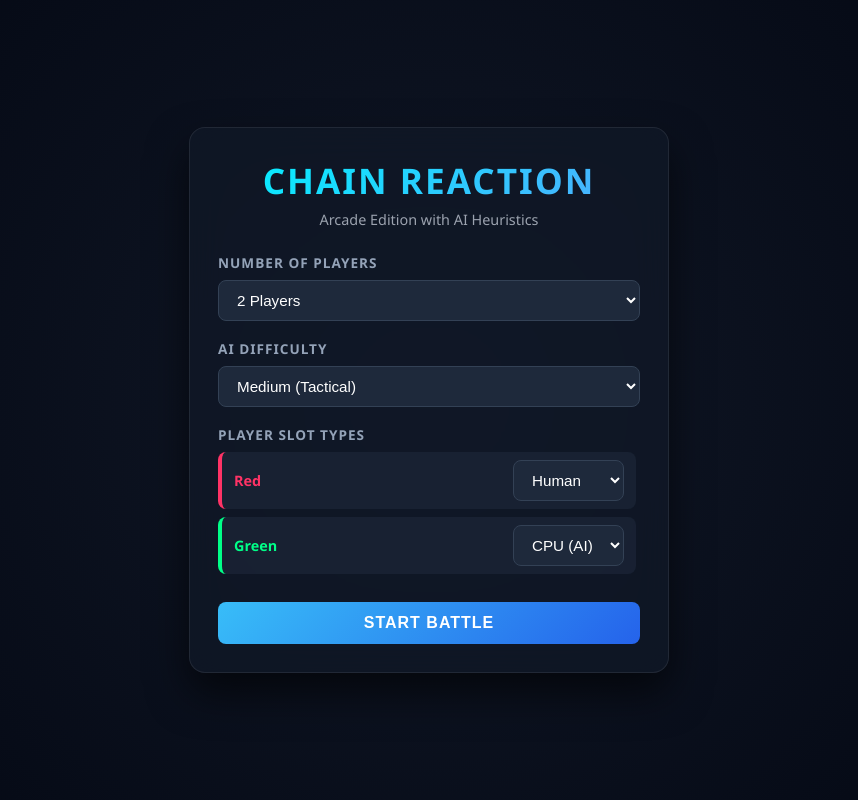
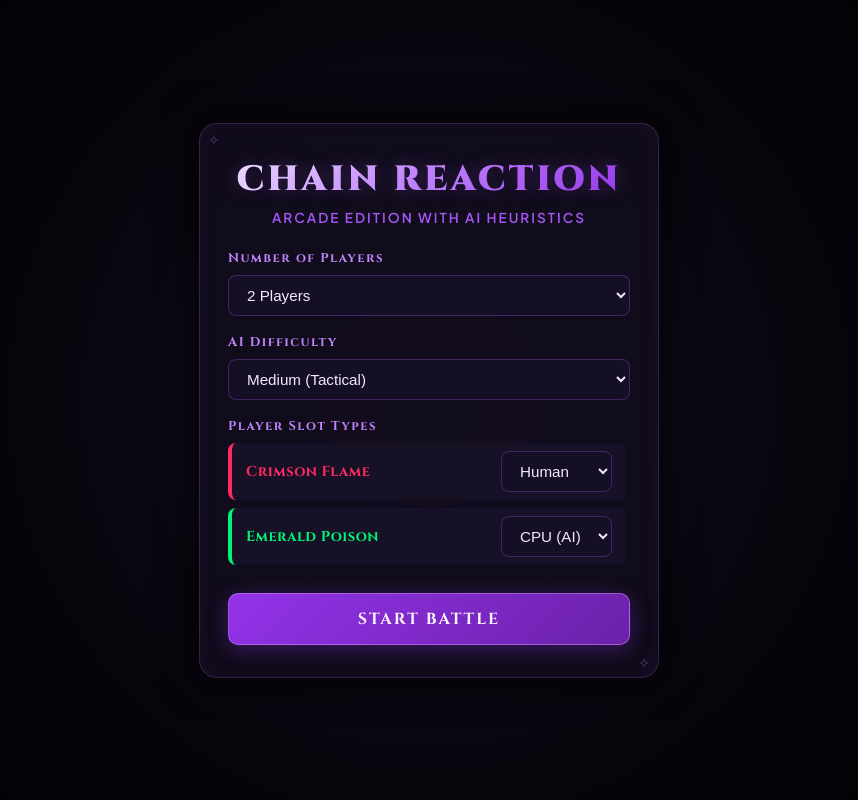
Before and after one commit to rp-2908/Chain_reaction_game, a Django app: page / in a window 1280 px wide. Shown: the whole page, without its empty margins (211-1069 px from the left). Run offline with Django 5.2, Linux system fonts and the light colour scheme.

Commit message:
Add better theme and effects.

```diff
--- a/game/static/game/css/style.css
+++ b/game/static/game/css/style.css
@@ -1,3 +1,5 @@
+@import url('https://fonts.googleapis.com/css2?family=Cinzel:wght@500;700;900&family=Plus+Jakarta+Sans:wght@400;600;700&display=swap');
+
 * {
     box-sizing: border-box;
     margin: 0;
@@ -6,26 +8,51 @@
 }
 
 body {
-    font-family: 'Segoe UI', system-ui, -apple-system, sans-serif;
-    background: radial-gradient(circle at center, #111827 0%, #030712 100%);
-    color: #f9fafb;
+    font-family: 'Plus Jakarta Sans', sans-serif;
+    background: radial-gradient(circle at center, #0f0c1b 0%, #06040a 60%, #000000 100%);
+    color: #e2d9f3;
     display: flex;
     flex-direction: column;
     align-items: center;
     justify-content: center;
     min-height: 100vh;
     overflow: hidden;
+    position: relative;
 }
 
-/* Glassmorphic Container */
+/* Arcane Ambient Mist */
+body::before {
+    content: '';
+    position: absolute;
+    width: 600px;
+    height: 600px;
+    background: radial-gradient(circle, rgba(147, 51, 234, 0.08) 0%, transparent 70%);
+    pointer-events: none;
+    z-index: 0;
+}
+
+/* Arcane Runed Panel */
 .glass-panel {
-    background: rgba(17, 24, 39, 0.75);
-    backdrop-filter: blur(16px);
-    -webkit-backdrop-filter: blur(16px);
-    border: 1px solid rgba(255, 255, 255, 0.08);
-    box-shadow: 0 20px 40px rgba(0, 0, 0, 0.6);
-    border-radius: 16px;
+    position: relative;
+    background: rgba(18, 14, 29, 0.85);
+    backdrop-filter: blur(20px);
+    -webkit-backdrop-filter: blur(20px);
+    border: 1px solid rgba(192, 132, 252, 0.2);
+    box-shadow: 0 0 40px rgba(0, 0, 0, 0.9), inset 0 0 20px rgba(168, 85, 247, 0.05);
+    border-radius: 18px;
+    z-index: 1;
 }
+
+/* Corner Rune Accents */
+.glass-panel::before,
+.glass-panel::after {
+    content: '✧';
+    position: absolute;
+    font-size: 14px;
+    color: rgba(192, 132, 252, 0.4);
+}
+.glass-panel::before { top: 6px; left: 8px; }
+.glass-panel::after { bottom: 6px; right: 8px; }
 
 /* Header & HUD */
 #hud {
@@ -33,59 +60,68 @@ body {
     align-items: center;
     justify-content: space-between;
     width: 440px;
-    padding: 12px 20px;
-    margin-bottom: 12px;
+    padding: 14px 24px;
+    margin-bottom: 14px;
+    border-top: 1px solid rgba(216, 180, 254, 0.3);
 }
 
 .turn-pill {
     display: flex;
     align-items: center;
-    gap: 10px;
-    font-weight: 600;
-    font-size: 1rem;
+    gap: 12px;
+    font-family: 'Cinzel', serif;
+    font-weight: 700;
+    font-size: 1.05rem;
+    letter-spacing: 1px;
 }
 
 .turn-dot {
-    width: 14px;
-    height: 14px;
+    width: 16px;
+    height: 16px;
     border-radius: 50%;
-    box-shadow: 0 0 10px currentColor;
-    transition: background-color 0.3s, color 0.3s;
+    box-shadow: 0 0 14px currentColor, inset 0 2px 4px rgba(255, 255, 255, 0.8);
+    transition: background 0.3s, box-shadow 0.3s;
 }
 
-/* Game Canvas */
+/* Game Canvas Frame */
 #gameCanvas {
     display: none;
-    border: 2px solid rgba(255, 255, 255, 0.08);
+    border: 2px solid rgba(147, 51, 234, 0.35);
     border-radius: 16px;
-    box-shadow: 0 0 30px rgba(0, 0, 0, 0.8);
-    background: #090d16;
+    box-shadow: 0 0 50px rgba(0, 0, 0, 0.95), 0 0 20px rgba(126, 34, 206, 0.2);
+    background: #08060f;
     cursor: pointer;
+    z-index: 1;
 }
 
 /* Lobby Modal */
 #lobby-modal {
     width: 90%;
-    max-width: 480px;
-    padding: 28px;
+    max-width: 460px;
+    padding: 32px 28px;
     text-align: center;
-    z-index: 10;
 }
 
 h1 {
+    font-family: 'Cinzel', serif;
     font-size: 2.2rem;
-    letter-spacing: 2px;
+    font-weight: 900;
+    letter-spacing: 3px;
     margin-bottom: 6px;
-    background: linear-gradient(135deg, #00f2fe 0%, #4facfe 100%);
+    background: linear-gradient(135deg, #f3e8ff 0%, #c084fc 50%, #9333ea 100%);
     background-clip: text;
     -webkit-background-clip: text;
     -webkit-text-fill-color: transparent;
+    text-shadow: 0 0 20px rgba(168, 85, 247, 0.3);
 }
 
 p.subtitle {
-    color: #9ca3af;
-    font-size: 0.9rem;
+    color: #a855f7;
+    font-size: 0.85rem;
+    letter-spacing: 2px;
+    text-transform: uppercase;
     margin-bottom: 24px;
+    font-weight: 600;
 }
 
 .form-group {
@@ -97,26 +133,27 @@ p.subtitle {
 }
 
 label {
-    font-size: 0.85rem;
-    font-weight: 600;
-    text-transform: uppercase;
-    letter-spacing: 1px;
-    color: #94a3b8;
+    font-family: 'Cinzel', serif;
+    font-size: 0.8rem;
+    font-weight: 700;
+    letter-spacing: 1.5px;
+    color: #c084fc;
 }
 
-select, input {
-    background: #1e293b;
-    border: 1px solid #334155;
-    color: #fff;
+select {
+    background: #140f24;
+    border: 1px solid rgba(168, 85, 247, 0.3);
+    color: #f3e8ff;
     padding: 10px 14px;
     border-radius: 8px;
     font-size: 0.95rem;
     outline: none;
-    transition: border-color 0.2s;
+    transition: all 0.2s;
 }
 
 select:focus {
-    border-color: #38bdf8;
+    border-color: #c084fc;
+    box-shadow: 0 0 12px rgba(192, 132, 252, 0.3);
 }
 
 #players-config-list {
@@ -132,48 +169,55 @@ select:focus {
     display: flex;
     align-items: center;
     justify-content: space-between;
-    background: rgba(30, 41, 59, 0.6);
-    padding: 8px 12px;
+    background: rgba(26, 20, 44, 0.7);
+    padding: 8px 14px;
     border-radius: 8px;
     border-left: 4px solid #fff;
 }
 
 .player-config-row span {
-    font-weight: 600;
+    font-family: 'Cinzel', serif;
+    font-weight: 700;
     font-size: 0.9rem;
+    letter-spacing: 0.5px;
 }
 
 .btn-primary {
     width: 100%;
-    background: linear-gradient(135deg, #38bdf8 0%, #2563eb 100%);
-    color: white;
+    background: linear-gradient(135deg, #9333ea 0%, #6b21a8 100%);
+    color: #fdf4ff;
+    font-family: 'Cinzel', serif;
     font-weight: 700;
-    letter-spacing: 1px;
-    padding: 12px;
-    border: none;
-    border-radius: 8px;
+    letter-spacing: 2px;
+    padding: 14px;
+    border: 1px solid rgba(216, 180, 254, 0.4);
+    border-radius: 10px;
     cursor: pointer;
     font-size: 1rem;
     margin-top: 10px;
-    transition: transform 0.15s, box-shadow 0.15s;
+    box-shadow: 0 4px 20px rgba(147, 51, 234, 0.35);
+    transition: all 0.2s;
 }
 
 .btn-primary:hover {
     transform: translateY(-2px);
-    box-shadow: 0 6px 20px rgba(56, 189, 248, 0.4);
+    box-shadow: 0 6px 25px rgba(168, 85, 247, 0.5);
+    border-color: #e9d5ff;
 }
 
 .btn-secondary {
-    background: #334155;
-    color: #cbd5e1;
-    border: none;
+    background: rgba(30, 20, 50, 0.8);
+    color: #d8b4fe;
+    border: 1px solid rgba(168, 85, 247, 0.3);
+    font-family: 'Cinzel', serif;
     padding: 6px 14px;
     border-radius: 6px;
     cursor: pointer;
-    font-size: 0.85rem;
+    font-size: 0.8rem;
     transition: background 0.2s;
 }
 
 .btn-secondary:hover {
-    background: #475569;
+    background: rgba(60, 30, 100, 0.8);
+    color: #fff;
 }
--- a/game/static/game/js/engine.js
+++ b/game/static/game/js/engine.js
@@ -2,14 +2,14 @@ const canvas = document.getElementById('gameCanvas');
 const ctx = canvas.getContext('2d');
 
 const COLOR_PALETTE = [
-    { id: 1, name: 'Red', color: '#ff3366' },
-    { id: 2, name: 'Green', color: '#00ff88' },
-    { id: 3, name: 'Blue', color: '#00e5ff' },
-    { id: 4, name: 'Yellow', color: '#ffe600' },
-    { id: 5, name: 'Purple', color: '#b026ff' },
-    { id: 6, name: 'Orange', color: '#ff7700' },
-    { id: 7, name: 'White', color: '#f8fafc' },
-    { id: 8, name: 'Pink', color: '#ff00aa' }
+    { id: 1, name: 'Crimson Flame', color: '#ff2a5f', light: '#ff94b1', dark: '#500014' },
+    { id: 2, name: 'Emerald Poison', color: '#00f576', light: '#99ffd1', dark: '#004720' },
+    { id: 3, name: 'Arcane Frost', color: '#00d4ff', light: '#b3f3ff', dark: '#003a4d' },
+    { id: 4, name: 'Solar Flare', color: '#ffd000', light: '#fff099', dark: '#4d3e00' },
+    { id: 5, name: 'Void Nether', color: '#c026d3', light: '#f0abfc', dark: '#3b0764' },
+    { id: 6, name: 'Abyssal Lava', color: '#ff6600', light: '#ffc299', dark: '#4d1f00' },
+    { id: 7, name: 'Spectral Soul', color: '#e0e7ff', light: '#ffffff', dark: '#312e81' },
+    { id: 8, name: 'Shadow Curse', color: '#f43f5e', light: '#fda4af', dark: '#4c0519' }
 ];
 
 const ROWS = 9;
@@ -24,6 +24,8 @@ let isProcessing = false;
 let totalTurns = 0;
 let particles = [];
 let projectiles = [];
+let shockwaves = [];
+let gridFlashes = [];
 let orbRotationAngle = 0;
 let isLoopRunning = false;
 
@@ -37,7 +39,7 @@ function startNewGame() {
         const typeSelect = document.getElementById(`player-type-${i}`);
         players.push({
             ...COLOR_PALETTE[i],
-            isAi: typeSelect ? typeSelect.value === 'ai' : false,
+            isAi: typeSelect ? typeSelect.value === 'ai' : (i > 0),
             difficulty: difficulty
         });
     }
@@ -53,6 +55,7 @@ function startNewGame() {
     totalTurns = 0;
     particles = [];
     projectiles = [];
+    shockwaves = [];
     isProcessing = false;
 
     // Show canvas & HUD, hide lobby
@@ -72,15 +75,23 @@ function startNewGame() {
 
 function initGrid() {
     grid = [];
+    gridFlashes = [];
     for (let r = 0; r < ROWS; r++) {
         let row = [];
+        let flashRow = [];
         for (let c = 0; c < COLS; c++) {
             let critical = 4;
-            if ((r === 0 || r === ROWS - 1) && (c === 0 || c === COLS - 1)) critical = 2;
-            else if (r === 0 || r === ROWS - 1 || c === 0 || c === COLS - 1) critical = 3;
+            const isTopOrBottom = (r === 0 || r === ROWS - 1);
+            const isLeftOrRight = (c === 0 || c === COLS - 1);
+
+            if (isTopOrBottom && isLeftOrRight) critical = 2;
+            else if (isTopOrBottom || isLeftOrRight) critical = 3;
+
             row.push({ count: 0, player: null, critical: critical });
+            flashRow.push(0);
         }
         grid.push(row);
+        gridFlashes.push(flashRow);
     }
 }
 
@@ -97,7 +108,7 @@ function updateHUD() {
 canvas.addEventListener('click', (e) => {
     if (isProcessing) return;
     const current = players[activePlayerIndex];
-    if (current.isAi) return;
+    if (current && current.isAi) return;
 
     const rect = canvas.getBoundingClientRect();
     const c = Math.floor((e.clientX - rect.left) / CELL_W);
@@ -115,6 +126,7 @@ async function makeMove(r, c) {
 
     cell.count += 1;
     cell.player = current;
+    gridFlashes[r][c] = 0.8;
     totalTurns++;
     sounds.playPlace(1);
 
@@ -140,7 +152,7 @@ async function processChainReaction() {
 
         sounds.playExplode(combo++);
 
-        // Spawn particles and projectiles
+        // Spawn particles, shockwaves, and projectiles
         for (let item of unstableCells) {
             const { r, c, player, critical } = item;
             grid[r][c].count -= critical;
@@ -148,6 +160,9 @@ async function processChainReaction() {
 
             const cx = c * CELL_W + CELL_W / 2;
             const cy = r * CELL_H + CELL_H / 2;
+
+            shockwaves.push(new Shockwave(cx, cy, player.color));
+            gridFlashes[r][c] = 1.0;
 
             for (let i = 0; i < 12; i++) {
                 particles.push(new Particle(cx, cy, player.color));
@@ -160,6 +175,7 @@ async function processChainReaction() {
                 projectiles.push(new Projectile(cx, cy, targetX, targetY, player.color, () => {
                     grid[n.r][n.c].count += 1;
                     grid[n.r][n.c].player = player;
+                    gridFlashes[n.r][n.c] = 0.6;
                 }));
             }
         }
@@ -203,7 +219,7 @@ function checkWinner() {
     const alive = players.filter(p => isPlayerAlive(p));
     if (alive.length === 1) {
         sounds.playWin();
-        alert(`🏆 ${alive[0].name} (${alive[0].isAi ? 'CPU' : 'Player'}) Wins!`);
+        alert(`🔮 VICTORY: ${alive[0].name} (${alive[0].isAi ? 'CPU' : 'Player'}) Wins!`);
         document.getElementById('lobby-modal').style.display = 'block';
         document.getElementById('hud').style.display = 'none';
         canvas.style.display = 'none';
@@ -228,40 +244,39 @@ async function triggerAiIfNeeded() {
 function render() {
     ctx.clearRect(0, 0, canvas.width, canvas.height);
 
-    // Draw Grid lines with visible neon styling
-    ctx.strokeStyle = 'rgba(255, 255, 255, 0.15)';
-    ctx.lineWidth = 1.5;
-    for (let r = 0; r <= ROWS; r++) {
-        ctx.beginPath();
-        ctx.moveTo(0, r * CELL_H);
-        ctx.lineTo(canvas.width, r * CELL_H);
-        ctx.stroke();
-    }
-    for (let c = 0; c <= COLS; c++) {
-        ctx.beginPath();
-        ctx.moveTo(c * CELL_W, 0);
-        ctx.lineTo(c * CELL_W, canvas.height);
-        ctx.stroke();
+    // 1. Draw Grid Lines and Arcane Glow Pulses
+    for (let r = 0; r < ROWS; r++) {
+        for (let c = 0; c < COLS; c++) {
+            const x = c * CELL_W;
+            const y = r * CELL_H;
+
+            if (gridFlashes[r] && gridFlashes[r][c] > 0) {
+                ctx.fillStyle = `rgba(168, 85, 247, ${gridFlashes[r][c] * 0.22})`;
+                ctx.fillRect(x, y, CELL_W, CELL_H);
+                gridFlashes[r][c] -= 0.025;
+            }
+
+            ctx.strokeStyle = 'rgba(147, 51, 234, 0.15)';
+            ctx.lineWidth = 1.2;
+            ctx.strokeRect(x, y, CELL_W, CELL_H);
+        }
     }
 
     // Global base tick increment
     orbRotationAngle += 0.045;
 
-    // Draw Orbs with Dynamic Speeds
+    // 2. Draw 3D Glossy Marbles with Dynamic Speeds
     for (let r = 0; r < ROWS; r++) {
         for (let c = 0; c < COLS; c++) {
             const cell = grid[r] ? grid[r][c] : null;
             if (cell && cell.count > 0 && cell.player) {
-                // Calculate speed based on cell critical limit and orb count
                 let cellAngle = 0;
 
                 if (cell.count === 1) {
-                    cellAngle = 0; // Still (no rotation)
+                    cellAngle = 0; // Still
                 } else if (cell.critical === 3) {
-                    // Edge cell: 2 orbs rotate at full normal speed
                     cellAngle = orbRotationAngle;
                 } else if (cell.critical === 4) {
-                    // Center cell: 2 orbs rotate slow (half speed), 3 orbs rotate at normal speed
                     if (cell.count === 2) {
                         cellAngle = orbRotationAngle * 0.45; // Slow rotation
                     } else {
@@ -271,37 +286,62 @@ function render() {
                     cellAngle = orbRotationAngle;
                 }
 
-                drawOrbs(r, c, cell.count, cell.player.color, cellAngle);
+                draw3DGlossyMarble(r, c, cell.count, cell.player, cellAngle);
             }
         }
     }
 
-    // Update & Draw Particles
+    // 3. Draw Shockwaves
+    shockwaves = shockwaves.filter(s => s.alpha > 0);
+    shockwaves.forEach(s => { s.update(); s.draw(ctx); });
+
+    // 4. Update & Draw Particles
     particles = particles.filter(p => p.alpha > 0);
     particles.forEach(p => { p.update(); p.draw(ctx); });
 
-    // Update & Draw Projectiles
+    // 5. Update & Draw Projectiles
     projectiles = projectiles.filter(pr => !pr.update());
     projectiles.forEach(pr => pr.draw(ctx));
 
     requestAnimationFrame(render);
 }
 
-function drawOrbs(r, c, count, color, angle) {
+// 3D Spherical Marble Shader
+function draw3DGlossyMarble(r, c, count, player, angle) {
     const cx = c * CELL_W + CELL_W / 2;
     const cy = r * CELL_H + CELL_H / 2;
-    const radius = 11;
+    const radius = 11.5;
 
-    ctx.save();
-    ctx.fillStyle = color;
-    ctx.shadowColor = color;
-    ctx.shadowBlur = 14;
+    const renderSingleSphere = (ox, oy) => {
+        ctx.save();
+        ctx.shadowColor = player.color;
+        ctx.shadowBlur = 14;
+
+        // Multi-point realistic radial lighting
+        const grad = ctx.createRadialGradient(ox - radius * 0.35, oy - radius * 0.35, radius * 0.1, ox, oy, radius);
+        grad.addColorStop(0, '#ffffff');
+        grad.addColorStop(0.25, player.light || player.color);
+        grad.addColorStop(0.7, player.color);
+        grad.addColorStop(1, player.dark || '#000000');
+
+        ctx.fillStyle = grad;
+        ctx.beginPath();
+        ctx.arc(ox, oy, radius, 0, Math.PI * 2);
+        ctx.fill();
+
+        // Rim highlight
+        ctx.shadowBlur = 0;
+        ctx.strokeStyle = 'rgba(255, 255, 255, 0.35)';
+        ctx.lineWidth = 0.8;
+        ctx.beginPath();
+        ctx.arc(ox, oy, radius - 0.5, 0, Math.PI * 2);
+        ctx.stroke();
+
+        ctx.restore();
+    };
 
     if (count === 1) {
-        // Single orb is completely static
-        ctx.beginPath();
-        ctx.arc(cx, cy, radius, 0, Math.PI * 2);
-        ctx.fill();
+        renderSingleSphere(cx, cy);
     } else if (count === 2) {
         const offset = 9;
         const x1 = cx + Math.cos(angle) * offset;
@@ -309,18 +349,13 @@ function drawOrbs(r, c, count, color, angle) {
         const x2 = cx - Math.cos(angle) * offset;
         const y2 = cy - Math.sin(angle) * offset;
 
-        ctx.beginPath();
-        ctx.arc(x1, y1, radius - 1, 0, Math.PI * 2);
-        ctx.arc(x2, y2, radius - 1, 0, Math.PI * 2);
-        ctx.fill();
+        renderSingleSphere(x1, y1);
+        renderSingleSphere(x2, y2);
     } else if (count >= 3) {
         const offset = 10;
         for (let i = 0; i < 3; i++) {
             const orbAngle = angle + (i * Math.PI * 2 / 3);
-            ctx.beginPath();
-            ctx.arc(cx + Math.cos(orbAngle) * offset, cy + Math.sin(orbAngle) * offset, radius - 2, 0, Math.PI * 2);
-            ctx.fill();
+            renderSingleSphere(cx + Math.cos(orbAngle) * offset, cy + Math.sin(orbAngle) * offset);
         }
     }
-    ctx.restore();
 }
--- a/game/static/game/js/particles.js
+++ b/game/static/game/js/particles.js
@@ -1,20 +1,63 @@
+class Shockwave {
+    constructor(x, y, color) {
+        this.x = x;
+        this.y = y;
+        this.color = color;
+        this.radius = 6;
+        this.maxRadius = 65;
+        this.alpha = 0.9;
+        this.lineWidth = 4;
+    }
+
+    update() {
+        this.radius += 3.2;
+        this.alpha -= 0.045;
+        this.lineWidth = Math.max(0.5, this.lineWidth * 0.94);
+    }
+
+    draw(ctx) {
+        if (this.alpha <= 0) return;
+        ctx.save();
+        ctx.globalAlpha = Math.max(0, this.alpha);
+        ctx.strokeStyle = this.color;
+        ctx.shadowColor = this.color;
+        ctx.shadowBlur = 15;
+        ctx.lineWidth = this.lineWidth;
+
+        ctx.beginPath();
+        ctx.arc(this.x, this.y, this.radius, 0, Math.PI * 2);
+        ctx.stroke();
+
+        // Inner arcane ring
+        if (this.radius > 15) {
+            ctx.lineWidth = 1;
+            ctx.beginPath();
+            ctx.arc(this.x, this.y, this.radius * 0.6, 0, Math.PI * 2);
+            ctx.stroke();
+        }
+        ctx.restore();
+    }
+}
+
 class Particle {
     constructor(x, y, color) {
         this.x = x;
         this.y = y;
         this.color = color;
         const angle = Math.random() * Math.PI * 2;
-        const speed = Math.random() * 4 + 1;
+        const speed = Math.random() * 5 + 1.5;
         this.vx = Math.cos(angle) * speed;
         this.vy = Math.sin(angle) * speed;
         this.alpha = 1;
         this.decay = Math.random() * 0.03 + 0.02;
-        this.radius = Math.random() * 3 + 2;
+        this.radius = Math.random() * 3 + 1.5;
     }
 
     update() {
         this.x += this.vx;
         this.y += this.vy;
+        this.vx *= 0.96;
+        this.vy *= 0.96;
         this.alpha -= this.decay;
     }
 
@@ -23,7 +66,7 @@ class Particle {
         ctx.globalAlpha = Math.max(this.alpha, 0);
         ctx.fillStyle = this.color;
         ctx.shadowColor = this.color;
-        ctx.shadowBlur = 8;
+        ctx.shadowBlur = 10;
         ctx.beginPath();
         ctx.arc(this.x, this.y, this.radius, 0, Math.PI * 2);
         ctx.fill();
@@ -40,7 +83,7 @@ class Projectile {
         this.color = color;
         this.onComplete = onComplete;
         this.progress = 0;
-        this.speed = 0.12; // Complete in ~8 frames
+        this.speed = 0.11;
     }
 
     update() {
@@ -57,11 +100,17 @@ class Projectile {
 
     draw(ctx) {
         ctx.save();
-        ctx.fillStyle = this.color;
+        // Glowing comet orb
+        const grad = ctx.createRadialGradient(this.x - 2, this.y - 2, 1, this.x, this.y, 8);
+        grad.addColorStop(0, '#ffffff');
+        grad.addColorStop(0.3, this.color);
+        grad.addColorStop(1, '#000000');
+
+        ctx.fillStyle = grad;
         ctx.shadowColor = this.color;
-        ctx.shadowBlur = 12;
+        ctx.shadowBlur = 16;
         ctx.beginPath();
-        ctx.arc(this.x, this.y, 8, 0, Math.PI * 2);
+        ctx.arc(this.x, this.y, 7, 0, Math.PI * 2);
         ctx.fill();
         ctx.restore();
     }
```
